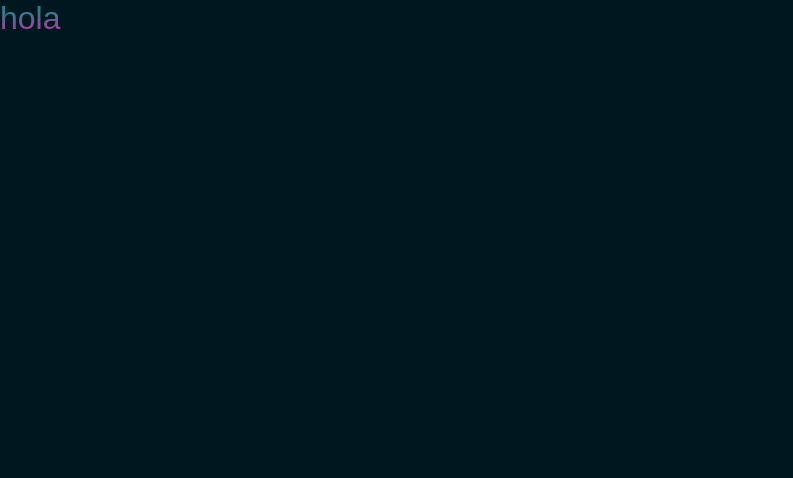
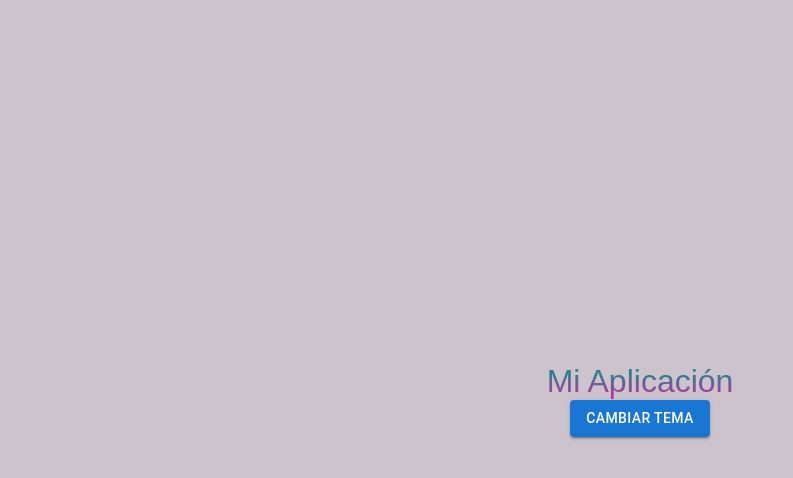
Before and after one commit to valeriacasatti/portfolio, a React (Vite) app: page / in a window 1280 px wide. Shown: the top 478 px of the page, without its empty margins (0-793 px from the left). Built offline with nearby package versions, Linux system fonts and the light colour scheme; a web font is replaced by a local one.

Commit message:
themes configuration

```diff
--- a/package.json
+++ b/package.json
@@ -10,6 +10,10 @@
     "preview": "vite preview"
   },
   "dependencies": {
+    "@emotion/react": "^11.14.0",
+    "@emotion/styled": "^11.14.0",
+    "@mui/icons-material": "^6.4.5",
+    "@mui/material": "^6.4.5",
     "react": "^19.0.0",
     "react-dom": "^19.0.0"
   },
--- a/src/App.jsx
+++ b/src/App.jsx
@@ -1,8 +1,25 @@
+import { Button } from "@mui/material";
+import { useTheme } from "./components/context/useTheme";
+
 function App() {
+  const { theme, toggleTheme } = useTheme();
+
   return (
-    <>
-      <h1>hola</h1>
-    </>
+    <div
+      style={{
+        backgroundColor: theme.palette.background.default,
+        minHeight: "100vh",
+        display: "flex",
+        flexDirection: "column",
+        alignItems: "center",
+        justifyContent: "center",
+      }}
+    >
+      <h1>Mi Aplicación</h1>
+      <Button variant="contained" onClick={toggleTheme}>
+        Cambiar Tema
+      </Button>
+    </div>
   );
 }
 
--- /dev/null
+++ b/src/components/context/ThemeContext.jsx
@@ -0,0 +1,29 @@
+/* eslint-disable react/prop-types */
+import { createContext, useState, useEffect } from "react";
+import { lightTheme, darkTheme } from "./theme";
+
+const ThemeContext = createContext();
+
+export const ThemeProvider = ({ children }) => {
+  const [themeMode, setThemeMode] = useState(() => {
+    return localStorage.getItem("theme") || "light";
+  });
+
+  const toggleTheme = () => {
+    setThemeMode((prevMode) => (prevMode === "light" ? "dark" : "light"));
+  };
+
+  useEffect(() => {
+    localStorage.setItem("theme", themeMode);
+  }, [themeMode]);
+
+  const theme = themeMode === "dark" ? darkTheme : lightTheme;
+
+  return (
+    <ThemeContext.Provider value={{ theme, toggleTheme }}>
+      {children}
+    </ThemeContext.Provider>
+  );
+};
+
+export default ThemeContext;
--- /dev/null
+++ b/src/components/context/theme.jsx
@@ -0,0 +1,31 @@
+import { createTheme } from "@mui/material/styles";
+
+export const lightTheme = createTheme({
+  palette: {
+    mode: "light",
+    primary: {
+      main: "#fff",
+    },
+    background: {
+      default: "#ccc3cc",
+    },
+    text: {
+      primary: "#00171f",
+    },
+  },
+});
+
+export const darkTheme = createTheme({
+  palette: {
+    mode: "dark",
+    primary: {
+      main: "#000",
+    },
+    background: {
+      default: "#00171f",
+    },
+    text: {
+      primary: "#fff",
+    },
+  },
+});
--- /dev/null
+++ b/src/components/context/useTheme.jsx
@@ -0,0 +1,7 @@
+import { useContext } from "react";
+import ThemeContext from "./ThemeContext";
+
+export const useTheme = () => {
+  const context = useContext(ThemeContext);
+  return context;
+};
--- a/src/main.jsx
+++ b/src/main.jsx
@@ -1,10 +1,13 @@
 import { StrictMode } from "react";
 import ReactDOM from "react-dom/client";
 import App from "./App.jsx";
+import { ThemeProvider } from "./components/context/ThemeContext";
 import "../src/styles/style.css";
 
 ReactDOM.createRoot(document.getElementById("root")).render(
   <StrictMode>
-    <App />
+    <ThemeProvider>
+      <App />
+    </ThemeProvider>
   </StrictMode>
 );
--- a/src/styles/partials/_reset.scss
+++ b/src/styles/partials/_reset.scss
@@ -3,8 +3,6 @@
   padding: 0;
   box-sizing: border-box;
   font-family: $fontMPlus2;
-  background-color: $darkBackgroundColor;
-  color: $darkTextColor;
   font-weight: 300;
   &::selection {
     background-color: $darkPink;
--- a/src/styles/partials/_variables.scss
+++ b/src/styles/partials/_variables.scss
@@ -1,10 +1,6 @@
 @import url("https://fonts.googleapis.com/css2?family=M+PLUS+2:wght@100..900&display=swap");
 
 $fontMPlus2: "M PLUS 2", sans-serif;
-$darkBackgroundColor: #00171f;
-$lightBackgroundColor: rgb(204, 195, 204, 0.5);
-$darkTextColor: #fff;
-$lightTextColor: #00171f;
 $darkPink: #ad2b9b;
 $lightPink: #d427a6;
 $gradientText: linear-gradient(
--- a/src/styles/style.css
+++ b/src/styles/style.css
@@ -4,8 +4,6 @@
   padding: 0;
   box-sizing: border-box;
   font-family: "M PLUS 2", sans-serif;
-  background-color: #00171f;
-  color: #fff;
   font-weight: 300;
 }
 *::-moz-selection {
@@ -20,8 +18,13 @@
   list-style-type: none;
 }
 * h1 {
-  background: linear-gradient(0deg, rgb(212, 39, 166) 0%, rgb(44, 127, 141) 70%);
+  background: linear-gradient(
+    0deg,
+    rgb(212, 39, 166) 0%,
+    rgb(44, 127, 141) 70%
+  );
   -webkit-background-clip: text;
   background-clip: text;
   color: transparent;
-}/*# sourceMappingURL=style.css.map */
+}
+/*# sourceMappingURL=style.css.map */
```
Also changed, not shown: 1 other file (tests, documents, lock files or other folders).
